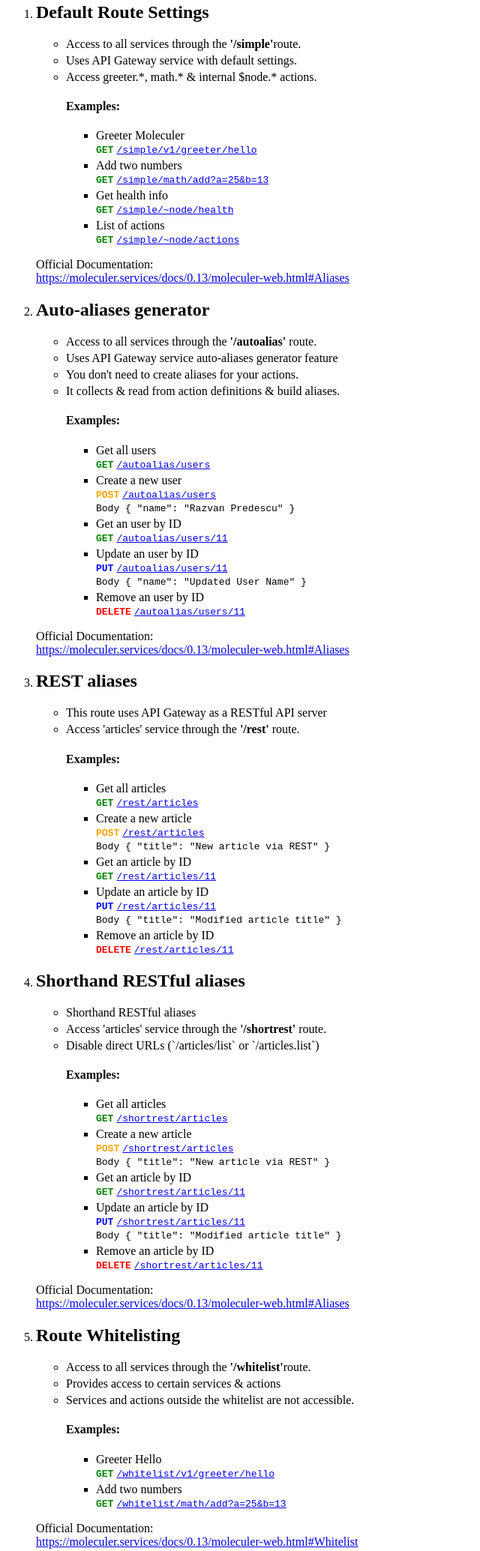
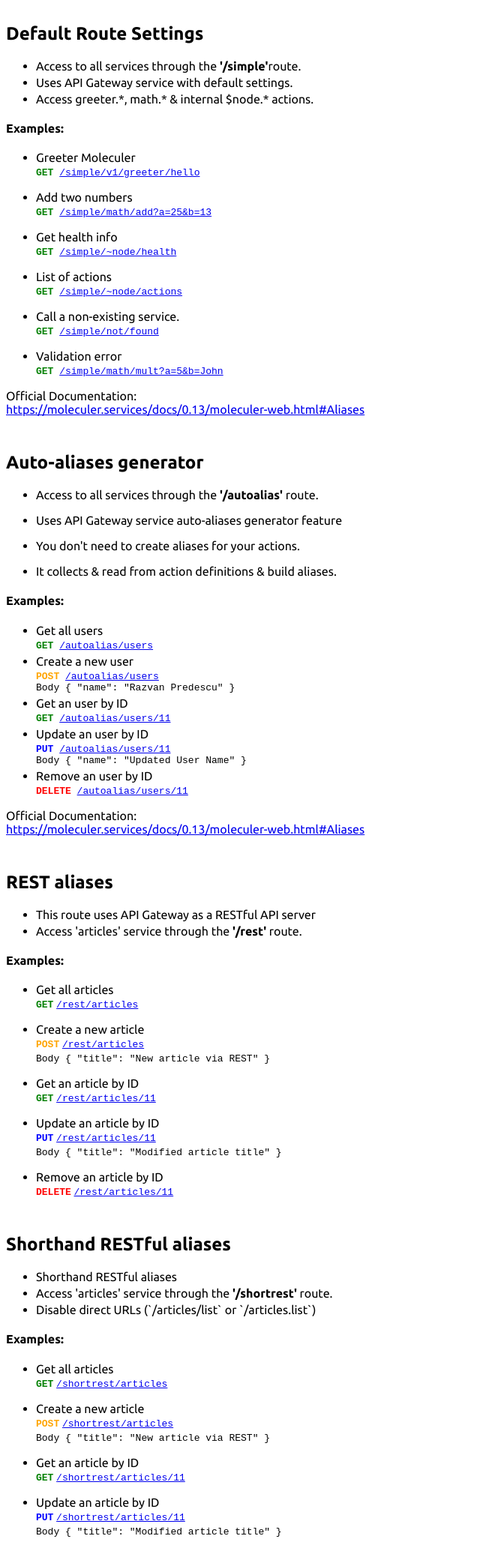
Before and after one commit to icebob/moleculer-sandbox-routing, a website: page public/index.html in a window 1280 px wide. Shown: the part 133-2202 px from the top of the page at 75% size, without its empty margins (0-640 px from the left). Drawn offline with nearby package versions, Linux system fonts and the light colour scheme.

Commit message:
improve index.html

```diff
--- a/package.json
+++ b/package.json
@@ -1,5 +1,5 @@
 {
-  "name": "moleculer-sandbox-routing",
+  "name": "moleculer-api-routing",
   "version": "1.0.1",
   "description": "Moleculer routing examples",
   "main": "services/greeter.service.js",
--- a/public/index.html
+++ b/public/index.html
@@ -2,11 +2,28 @@
 <html lang="en">
   <head>
     <meta charset="UTF-8" />
-    <title>Document</title>
+    <title>Moleculer Routing Examples</title>
+    <link
+      href="https://fonts.googleapis.com/css?family=Ubuntu:300,400,500,700&display=swap&subset=latin-ext"
+      rel="stylesheet"
+    />
     <style>
+      html,
+      body {
+        font-family: "Ubuntu", sans-serif;
+      }
+
+      h2 {
+        margin-top: 2em;
+      }
+
       li {
         margin-top: 4px;
         margin-bottom: 4px;
+      }
+
+      ul.examples li {
+        margin-bottom: 1em;
       }
 
       .get {
@@ -28,210 +45,328 @@
         color: red;
         font-weight: bold;
       }
+
+      .response {
+        padding: 0.5em;
+        background-color: lightgrey;
+        margin-top: 0.5em;
+        display: none;
+      }
+
+      .response.error {
+        background-color: #f1c2c2;
+      }
+
+      code.body {
+        display: block;
+      }
     </style>
+
+    <script
+      src="https://code.jquery.com/jquery-3.4.1.min.js"
+      integrity="sha256-CSXorXvZcTkaix6Yvo6HppcZGetbYMGWSFlBw8HfCJo="
+      crossorigin="anonymous"
+    ></script>
+    <script src="https://unpkg.com/axios/dist/axios.min.js"></script>
   </head>
   <body>
     <h1>Moleculer Routing Examples</h1>
 
     <p>
-      Routing examples from Moleculer Web Examples repository: <br>
-      <a href="https://github.com/moleculerjs/moleculer-web/tree/master/examples">https://github.com/moleculerjs/moleculer-web/tree/master/examples</a>
+      Routing examples from Moleculer Web Examples repository: <br />
+      <a
+        href="https://github.com/moleculerjs/moleculer-web/tree/master/examples"
+        >https://github.com/moleculerjs/moleculer-web/tree/master/examples</a
+      >
     </p>
 
-    <ol>
-        <li><h2>Default Route Settings</h2></li>
+    <h2>Default Route Settings</h2>
 
     <ul>
       <li>Access to all services through the <b>'/simple'</b>route.</li>
       <li>Uses API Gateway service with default settings.</li>
       <li>Access greeter.*, math.* & internal $node.* actions.</li>
+    </ul>
+
+    <h4>Examples:</h4>
+
+    <ul class="examples">
+      <li data-url="/simple/v1/greeter/hello" data-method="GET">
+        Greeter Moleculer
+      </li>
+      <li data-url="/simple/math/add?a=25&b=13" data-method="GET">
+        Add two numbers
+      </li>
+      <li data-url="/simple/~node/health" data-method="GET">
+        Get health info
+      </li>
+      <li data-url="/simple/~node/actions" data-method="GET">
+        List of actions
+      </li>
+      <li data-url="/simple/not/found" data-method="GET">
+        Call a non-existing service.
+      </li>
+      <li data-url="/simple/math/mult?a=5&b=John" data-method="GET">
+        Validation error
+      </li>
+    </ul>
+
+    <p>
+      Official Documentation: <br /><a
+        href="https://moleculer.services/docs/0.13/moleculer-web.html#Aliases"
+        >https://moleculer.services/docs/0.13/moleculer-web.html#Aliases</a
+      >
+    </p>
+
+    <h2>Auto-aliases generator</h2>
+
+    <ul class="examples">
+      <li>Access to all services through the <b>'/autoalias'</b> route.</li>
+      <li>Uses API Gateway service auto-aliases generator feature</li>
+      <li>You don't need to create aliases for your actions.</li>
+      <li>It collects & read from action definitions & build aliases.</li>
+    </ul>
 
     <h4>Examples:</h4>
 
     <ul>
-            <li>
-              Greeter Moleculer <br>
-              <code class="get">GET</code> <a href="/simple/v1/greeter/hello"><code>/simple/v1/greeter/hello</code></a>
+      <li data-url="/autoalias/users" data-method="GET">
+        Get all users
       </li>
-            <li>
-                Add two numbers <br>
-                <code class="get">GET</code> <a href="/simple/math/add?a=25&b=13"><code>/simple/math/add?a=25&b=13</code></a>
+      <li
+        data-url="/autoalias/users"
+        data-method="POST"
+        data-body='{ "name": "Razvan Predescu" }'
+      >
+        Create a new user
       </li>
-            <li>
-                Get health info <br>
-                <code class="get">GET</code> <a href="/simple/~node/health"><code>/simple/~node/health</code></a>
+      <li data-url="/autoalias/users/11" data-method="GET">
+        Get an user by ID
       </li>
-            <li>
-                List of actions <br>
-                <code class="get">GET</code> <a href="/simple/~node/actions"><code>/simple/~node/actions</code></a>
+      <li
+        data-url="/autoalias/users/11"
+        data-method="PUT"
+        data-body='{ "name": "Updated User Name" }'
+      >
+        Update an user by ID
+      </li>
+      <li data-url="/autoalias/users/11" data-method="DELETE" data-body="">
+        Remove an user by ID
       </li>
     </ul>
-        </ul>
 
-        <p>Official Documentation: <br><a href="https://moleculer.services/docs/0.13/moleculer-web.html#Aliases">https://moleculer.services/docs/0.13/moleculer-web.html#Aliases</a></p>
+    <p>
+      Official Documentation: <br /><a
+        href="https://moleculer.services/docs/0.13/moleculer-web.html#Aliases"
+        >https://moleculer.services/docs/0.13/moleculer-web.html#Aliases</a
+      >
+    </p>
 
-        <li><h2>Auto-aliases generator</h2></li>
-
-        <ul>
-          <li>Access to all services through the <b>'/autoalias'</b> route.</li>
-          <li>Uses API Gateway service auto-aliases generator feature</li>
-          <li>You don't need to create aliases for your actions.</li>
-          <li>It collects & read from action definitions & build aliases.</li>
-
-          <h4>Examples:</h4>
-
-          <ul>
-            <li>
-              Get all users <br>
-              <code class="get">GET</code> <a href="/autoalias/users"><code>/autoalias/users</code></a>
-            </li>
-            <li>
-                Create a new user <br>
-                <code class="post">POST</code> <a href="/autoalias/users"><code>/autoalias/users</code></a> <br>
-              <code>
-                Body
-                {
-                  "name": "Razvan Predescu"
-                }
-              </code>
-            </li>
-            <li>
-                Get an user by ID <br>
-                <code class="get">GET</code> <a href="/autoalias/users/11"><code>/autoalias/users/11</code></a>
-            </li>
-            <li>
-                Update an user by ID <br>
-                <code class="put">PUT</code> <a href="/autoalias/users/11"><code>/autoalias/users/11</code></a><br>
-                <code>
-                    Body
-                    {
-                      "name": "Updated User Name"
-                    }
-                  </code>
-            </li>
-            <li>
-                Remove an user by ID <br>
-                <code class="delete">DELETE</code> <a href="/autoalias/users/11"><code>/autoalias/users/11</code></a>
-            </li>
-          </ul>
-        </ul>
-
-        <p>Official Documentation: <br><a href="https://moleculer.services/docs/0.13/moleculer-web.html#Aliases">https://moleculer.services/docs/0.13/moleculer-web.html#Aliases</a></p>
-
-        <li><h2>REST aliases</h2></li>
+    <h2>REST aliases</h2>
 
     <ul>
       <li>This route uses API Gateway as a RESTful API server</li>
       <li>Access 'articles' service through the <b>'/rest'</b> route.</li>
+    </ul>
 
     <h4>Examples:</h4>
 
-          <ul>
+    <ul class="examples">
       <li>
-              Get all articles <br>
-              <code class="get">GET</code> <a href="/rest/articles"><code>/rest/articles</code></a>
+        Get all articles <br />
+        <code class="get">GET</code>
+        <a href="/rest/articles"><code>/rest/articles</code></a>
       </li>
       <li>
-              Create a new article <br>
-              <code class="post">POST</code> <a href="/rest/articles"><code>/rest/articles</code></a> <br>
+        Create a new article <br />
+        <code class="post">POST</code>
+        <a href="/rest/articles"><code>/rest/articles</code></a> <br />
         <code>
-                Body
-                {
-                  "title": "New article via REST"
-                }
+          Body { "title": "New article via REST" }
         </code>
       </li>
       <li>
-                Get an article by ID <br>
-                <code class="get">GET</code> <a href="/rest/articles/11"><code>/rest/articles/11</code></a>
+        Get an article by ID <br />
+        <code class="get">GET</code>
+        <a href="/rest/articles/11"><code>/rest/articles/11</code></a>
       </li>
       <li>
-                Update an article by ID <br>
-                <code class="put">PUT</code> <a href="/rest/articles/11"><code>/rest/articles/11</code></a><br>
+        Update an article by ID <br />
+        <code class="put">PUT</code>
+        <a href="/rest/articles/11"><code>/rest/articles/11</code></a
+        ><br />
         <code>
-                    Body
-                    {
-                      "title": "Modified article title"
-                    }
+          Body { "title": "Modified article title" }
         </code>
       </li>
       <li>
-                Remove an article by ID  <br>
-                <code class="delete">DELETE</code> <a href="/rest/articles/11"><code>/rest/articles/11</code></a>
+        Remove an article by ID <br />
+        <code class="delete">DELETE</code>
+        <a href="/rest/articles/11"><code>/rest/articles/11</code></a>
       </li>
     </ul>
-        </ul>
 
-        <li><h2>Shorthand RESTful aliases</h2></li>
+    <h2>Shorthand RESTful aliases</h2>
 
     <ul>
       <li>Shorthand RESTful aliases</li>
       <li>Access 'articles' service through the <b>'/shortrest'</b> route.</li>
-          <li> Disable direct URLs (`/articles/list` or `/articles.list`)</li>
+      <li>Disable direct URLs (`/articles/list` or `/articles.list`)</li>
+    </ul>
 
     <h4>Examples:</h4>
 
-          <ul>
+    <ul class="examples">
       <li>
-              Get all articles <br>
-              <code class="get">GET</code> <a href="/shortrest/articles"><code>/shortrest/articles</code></a>
+        Get all articles <br />
+        <code class="get">GET</code>
+        <a href="/shortrest/articles"><code>/shortrest/articles</code></a>
       </li>
       <li>
-              Create a new article <br>
-              <code class="post">POST</code> <a href="/shortrest/articles"><code>/shortrest/articles</code></a> <br>
+        Create a new article <br />
+        <code class="post">POST</code>
+        <a href="/shortrest/articles"><code>/shortrest/articles</code></a>
+        <br />
         <code>
-                Body
-                {
-                  "title": "New article via REST"
-                }
+          Body { "title": "New article via REST" }
         </code>
       </li>
       <li>
-                Get an article by ID <br>
-                <code class="get">GET</code> <a href="/shortrest/articles/11"><code>/shortrest/articles/11</code></a>
+        Get an article by ID <br />
+        <code class="get">GET</code>
+        <a href="/shortrest/articles/11"><code>/shortrest/articles/11</code></a>
       </li>
       <li>
-                Update an article by ID <br>
-                <code class="put">PUT</code> <a href="/shortrest/articles/11"><code>/shortrest/articles/11</code></a><br>
+        Update an article by ID <br />
+        <code class="put">PUT</code>
+        <a href="/shortrest/articles/11"><code>/shortrest/articles/11</code></a
+        ><br />
         <code>
-                    Body
-                    {
-                      "title": "Modified article title"
-                    }
+          Body { "title": "Modified article title" }
         </code>
       </li>
       <li>
-                Remove an article by ID  <br>
-                <code class="delete">DELETE</code> <a href="/shortrest/articles/11"><code>/shortrest/articles/11</code></a>
+        Remove an article by ID <br />
+        <code class="delete">DELETE</code>
+        <a href="/shortrest/articles/11"><code>/shortrest/articles/11</code></a>
       </li>
     </ul>
-        </ul>
 
-        <p>Official Documentation: <br><a href="https://moleculer.services/docs/0.13/moleculer-web.html#Aliases">https://moleculer.services/docs/0.13/moleculer-web.html#Aliases</a></p>
+    <p>
+      Official Documentation: <br /><a
+        href="https://moleculer.services/docs/0.13/moleculer-web.html#Aliases"
+        >https://moleculer.services/docs/0.13/moleculer-web.html#Aliases</a
+      >
+    </p>
 
-        <li><h2>Route Whitelisting</h2></li>
+    <h2>Route Whitelisting</h2>
+
     <ul>
       <li>Access to all services through the <b>'/whitelist'</b>route.</li>
       <li>Provides access to certain services & actions</li>
       <li>Services and actions outside the whitelist are not accessible.</li>
+    </ul>
 
     <h4>Examples:</h4>
 
-          <ul>
+    <ul class="examples">
       <li>
-              Greeter Hello <br>
-              <code class="get">GET</code> <a href="/whitelist/v1/greeter/hello"><code>/whitelist/v1/greeter/hello</code></a>
+        Greeter Hello <br />
+        <code class="get">GET</code>
+        <a href="/whitelist/v1/greeter/hello"
+          ><code>/whitelist/v1/greeter/hello</code></a
+        >
       </li>
       <li>
-              Add two numbers <br>
-              <code class="get">GET</code> <a href="/whitelist/math/add?a=25&b=13"><code>/whitelist/math/add?a=25&b=13</code></a>
+        Add two numbers <br />
+        <code class="get">GET</code>
+        <a href="/whitelist/math/add?a=25&b=13"
+          ><code>/whitelist/math/add?a=25&b=13</code></a
+        >
       </li>
     </ul>
-        </ul>
 
-        <p>Official Documentation: <br><a href="https://moleculer.services/docs/0.13/moleculer-web.html#Whitelist">https://moleculer.services/docs/0.13/moleculer-web.html#Whitelist</a></p>
+    <p>
+      Official Documentation: <br /><a
+        href="https://moleculer.services/docs/0.13/moleculer-web.html#Whitelist"
+        >https://moleculer.services/docs/0.13/moleculer-web.html#Whitelist</a
+      >
+    </p>
+    <script>
+      $(document).ready(function() {
+        $("li[data-url]").each(function(i, item) {
+          const itemData = $(item).data();
+          $(item)
+            .append([
+              $("<br/>"),
+              $("<code></code>")
+                .addClass(itemData.method.toLowerCase())
+                .text(itemData.method + " "),
+              $("<a></a>")
+                .attr("href", itemData.url)
+                .append("<code>" + itemData.url + "</code>"),
+              itemData.body
+                ? $(
+                    "<code class='body'>Body " +
+                      JSON.stringify(itemData.body, null, 4) +
+                      "</code>"
+                  )
+                : null
+            ])
+            .append("<div class='response'><pre><code></code></pre></div>")
 
-    </ol>
+            .find("a")
+            .attr("href", "#")
+            .on("click", function() {
+              //console.log(itemData);
+              var method = (itemData.method || "GET").toLowerCase();
+              axios({
+                method: method,
+                url: itemData.url,
+                data: itemData.body
+              })
+                .then(function(res) {
+                  console.log("Response", res.data);
+                  $(item)
+                    .find(".response")
+                    .addClass("success")
+                    .find("code")
+                    .text(JSON.stringify(res.data, null, 4));
 
+                  $(item)
+                    .find(".response")
+                    .show();
+                })
+                .catch(function(err) {
+                  console.error("Error", err);
+                  $(item)
+                    .find(".response")
+                    .addClass("error")
+                    .find("code")
+                    .text(
+                      (err.response
+                        ? "Status: " +
+                          err.response.status +
+                          " " +
+                          err.response.statusText +
+                          "\n\n"
+                        : "") +
+                        JSON.stringify(
+                          err.response ? err.response.data : err,
+                          null,
+                          4
+                        )
+                    );
+
+                  $(item)
+                    .find(".response")
+                    .show();
+                });
+
+              return false;
+            });
+        });
+      });
+    </script>
   </body>
 </html>
```
Lines whose indentation alone changed are shown as unchanged.
